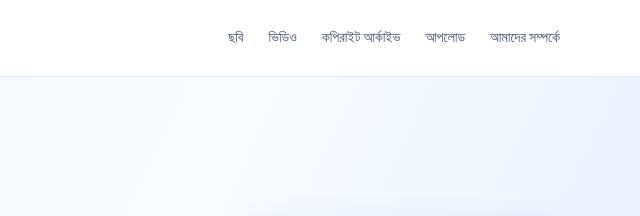
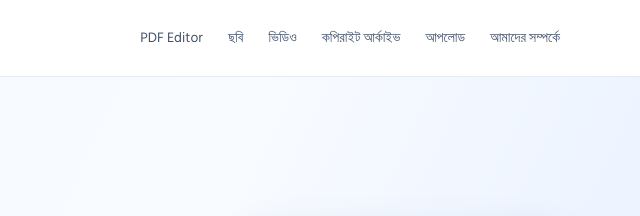
Before and after one commit to originalvault/originalvault.github.io, a plain HTML site: page index.html in a window 1280 px wide. Shown: the top 216 px of the page, 640-1280 px from the left. Drawn offline with nearby package versions, Linux system fonts and the light colour scheme; no server answers.

Commit message:
Add PDF Editor navigation to Original Vault

```diff
--- a/index.html
+++ b/index.html
@@ -12,7 +12,7 @@
 <header class="top">
   <div class="wrap nav">
     <a class="brand" href="#"><span class="brand-mark">মি</span><span><b>Original Vault</b><small>ORIGINAL CONTENT ARCHIVE</small></span></a>
-    <nav><a href="#news">ছবি</a><a href="#videos">ভিডিও</a><a href="#archive">কপিরাইট আর্কাইভ</a><a href="#upload">আপলোড</a><a href="#about">আমাদের সম্পর্কে</a></nav>
+    <nav><a href="pdf-editor.html">PDF Editor</a><a href="#news">ছবি</a><a href="#videos">ভিডিও</a><a href="#archive">কপিরাইট আর্কাইভ</a><a href="#upload">আপলোড</a><a href="#about">আমাদের সম্পর্কে</a></nav>
   </div>
 </header>
 <section class="hero">
```
